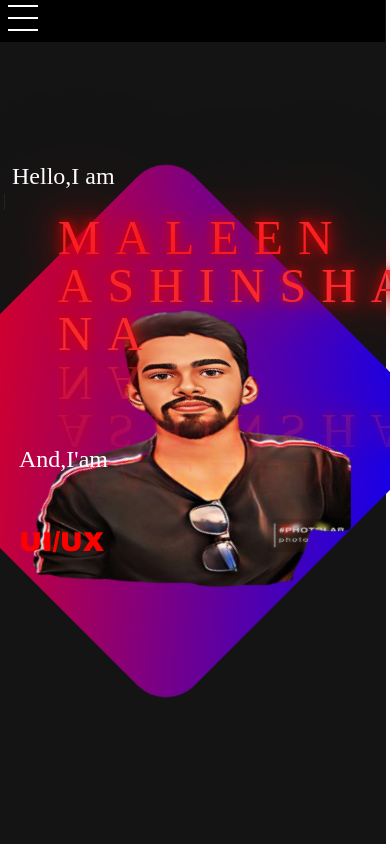
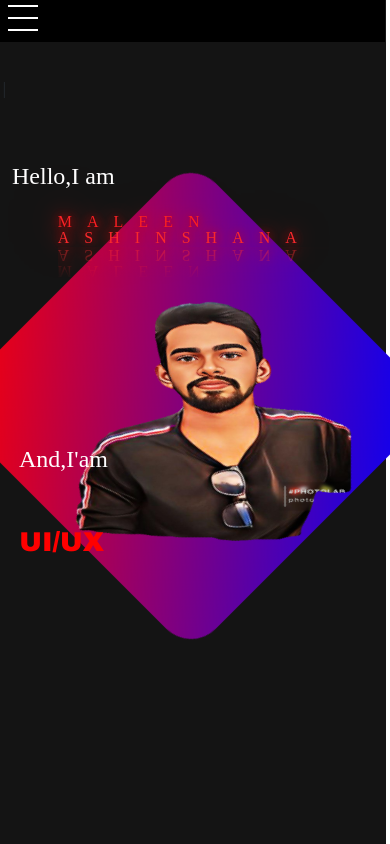
Before and after one commit to Maleen-Ashinshana/My_Profile, a plain HTML site: page index.html in a window 390 px wide. Shown: the top 844 px of the page. Drawn offline with nearby package versions, Linux system fonts and the light colour scheme; animation ran at ten frames a second.

Commit message:
add the responsive part21

```diff
--- a/assect/style/css/home.css
+++ b/assect/style/css/home.css
@@ -346,7 +346,7 @@ body{
     top: 30%;
     left: 7%;
     font-family: "Ave";
-    font-size: 3.5em;
+    font-size: 4em;
     display: inline-block;
     letter-spacing: 15px;
     /*color: #0e3742;*/
@@ -413,10 +413,15 @@ body{
     color: red;
 }
 @media all  and (max-width:1440px){
-    .main_img{
-        width: 100%;
-        height: 100%;
+ .imgLine{
+     width: 350px;
+     height: 350px;
+ }
+    #img1{
+        width: 320px;
+        height: 320px;
     }
+
     .auto_type1{
         top: 15%;
         font-size: 2em;
@@ -425,7 +430,7 @@ body{
     .auto_type2{
         top: 22%;
         left: 5%;
-        font-size: 5em;
+        font-size: 3.5em;
         display: block;
     }
     .auto_type3{
@@ -452,7 +457,7 @@ body{
     .auto_type2{
         top: 22%;
         left: 5%;
-        font-size: 4em;
+        font-size: 2em;
         display: block;
     }
     .auto_type2_1{
@@ -531,7 +536,7 @@ body{
     .auto_type2{
         top: 22%;
         left: 15%;
-        font-size: 3em;
+        font-size: 1em;
         display: block;
     }
     .auto_type2_1{
--- a/index.html
+++ b/index.html
@@ -81,7 +81,7 @@
             <a href="#"><i class='bx bxl-facebook'></i></a>
             <a href="#"><i class='bx bxl-whatsapp' ></i></a>
             <a href="#"><i class='bx bxl-linkedin' ></i></a>
-            <a href="#"><i class='bx bxl-github' ></i></a>
+            <a href="https://github.com/Maleen-Ashinshana"><i class='bx bxl-github' ></i></a>
             <a href="#" id="in"><i class='bx bxl-instagram' ></i></a>
             <!--<img src="assect/icon/facebook-circular-logo.png" class="icon2 facebook" data-aos="fade-up-right" data-aos-duration="2000">&nbsp;&nbsp;&nbsp;&nbsp;
             <img src="assect/icon/whatsapp.png" class="icon2 whatsapp" data-aos="fade-down-left" data-aos-duration="2000">&nbsp;&nbsp;&nbsp;&nbsp;
@@ -388,7 +388,7 @@
 
         <h3 class="c1">Contact<span class="c2">Me</span></h3>
 
-        <img src="assect/icon/phone-call.png" class0="img1" id="phone-img" data-aos="flip-left" data-aos-duration="2000">
+        <img src="assect/icon/phone-call.png" class="img1" id="phone-img" data-aos="flip-left" data-aos-duration="2000">
         <span class="tel" id="tel1" data-aos="zoom-in-right"data-aos-duration="1000">0773595734<br><span class="tel" id="tel2">0762186228</span></span><br>
 
         <img src="assect/icon/gmail.png" class="img1" id="email_img" data-aos="flip-left" data-aos-duration="2000">
```
